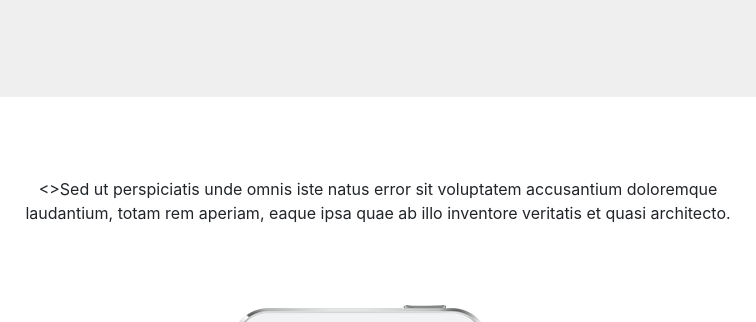
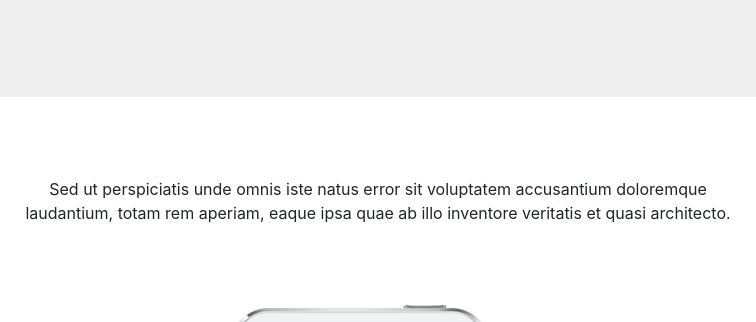
Before and after one commit to TTI-SAKIB/Sarajevo., a plain HTML site: page index.html in a window 1280 px wide. Shown: the part 1154-1476 px from the top of the page, 262-1018 px from the left. Drawn offline with nearby package versions, Linux system fonts and the light colour scheme; a web font is replaced by a local one.

Commit message:
index.html

```diff
--- a/index.html
+++ b/index.html
@@ -119,7 +119,7 @@
                 <div class="row">
                     <div class="col-md-8 offset-md-2">
                         <div class="heading">
-                            <>Sed ut perspiciatis unde omnis iste natus error sit voluptatem accusantium doloremque
+                            Sed ut perspiciatis unde omnis iste natus error sit voluptatem accusantium doloremque
                                 laudantium,
                                 totam rem aperiam, eaque ipsa quae ab illo inventore veritatis et quasi architecto.</h2>
                         </div>
```
